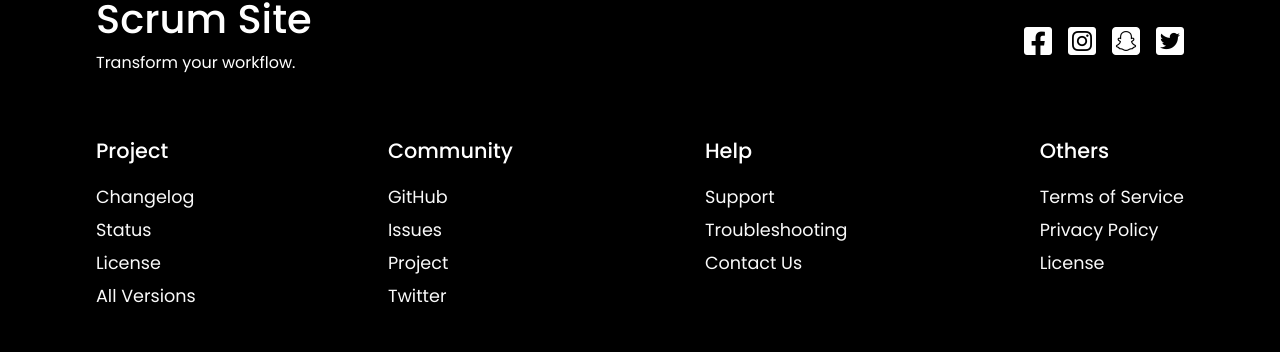
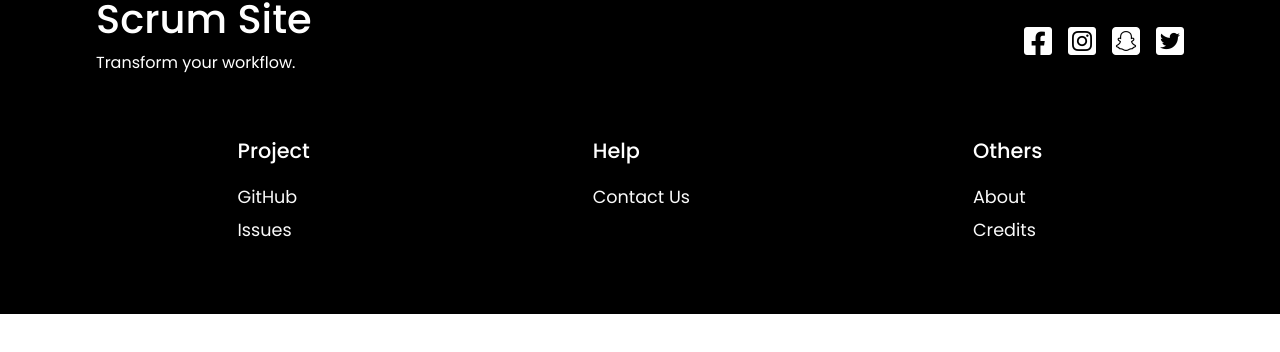
Before and after one commit to lastingParadox/cop4331-scrumsite, a React (Create React App) app in the folder client/: page /home/get-started in a window 1280 px wide. Shown: the part 2575-2927 px from the top of the page. After the commit the page ends 2889 px from the top, so only its background shows below. Built offline with nearby package versions, Linux system fonts and the light colour scheme.

Commit message:
remove some content in the footer

```diff
--- a/client/src/components/home/Footer.css
+++ b/client/src/components/home/Footer.css
@@ -27,7 +27,7 @@
     padding-top: 2rem;
     text-align: start;
     display: flex;
-    justify-content: space-between;
+    justify-content: space-around;
     flex-wrap: wrap;
 }
 
--- a/client/src/components/home/Footer.js
+++ b/client/src/components/home/Footer.js
@@ -36,38 +36,6 @@ const Footer = () => {
                         target="_blank"
                         rel="noopener noreferrer"
                     >
-                        Changelog
-                    </a>
-                    <a
-                        href="https://github.com/lastingParadox/cop4331-scrumsite"
-                        target="_blank"
-                        rel="noopener noreferrer"
-                    >
-                        Status
-                    </a>
-                    <a
-                        href="https://github.com/lastingParadox/cop4331-scrumsite"
-                        target="_blank"
-                        rel="noopener noreferrer"
-                    >
-                        License
-                    </a>
-                    <a
-                        href="https://github.com/lastingParadox/cop4331-scrumsite"
-                        target="_blank"
-                        rel="noopener noreferrer"
-                    >
-                        All Versions
-                    </a>
-                </div>
-
-                <div>
-                    <h4>Community</h4>
-                    <a
-                        href="https://github.com/lastingParadox/cop4331-scrumsite"
-                        target="_blank"
-                        rel="noopener noreferrer"
-                    >
                         GitHub
                     </a>
                     <a
@@ -77,37 +45,12 @@ const Footer = () => {
                     >
                         Issues
                     </a>
-                    <a
-                        href="https://github.com/lastingParadox/cop4331-scrumsite/projects?query=is%3Aopen"
-                        target="_blank"
-                        rel="noopener noreferrer"
-                    >
-                        Project
-                    </a>
-                    <a href="https://twitter.com" target="_blank" rel="noopener noreferrer">
-                        Twitter
-                    </a>
                 </div>
 
                 <div>
                     <h4>Help</h4>
                     <a
-                        href="https://github.com/lastingParadox/cop4331-scrumsite"
-                        target="_blank"
-                        rel="noopener noreferrer"
-                    >
-                        Support
-                    </a>
-                    <a
-                        href="https://github.com/lastingParadox/cop4331-scrumsite"
-                        target="_blank"
-                        rel="noopener noreferrer"
-                    >
-                        Troubleshooting
-                    </a>
-                    <a
-                        href="https://github.com/lastingParadox/cop4331-scrumsite"
-                        target="_blank"
+                        href="contact"
                         rel="noopener noreferrer"
                     >
                         Contact Us
@@ -117,25 +60,16 @@ const Footer = () => {
                 <div>
                     <h4>Others</h4>
                     <a
-                        href="https://github.com/lastingParadox/cop4331-scrumsite"
-                        target="_blank"
+                        href="about"
                         rel="noopener noreferrer"
                     >
-                        Terms of Service
+                        About
                     </a>
                     <a
-                        href="https://github.com/lastingParadox/cop4331-scrumsite"
-                        target="_blank"
+                        href="credits"
                         rel="noopener noreferrer"
                     >
-                        Privacy Policy
-                    </a>
-                    <a
-                        href="https://github.com/lastingParadox/cop4331-scrumsite"
-                        target="_blank"
-                        rel="noopener noreferrer"
-                    >
-                        License
+                        Credits
                     </a>
                 </div>
             </div>
```
